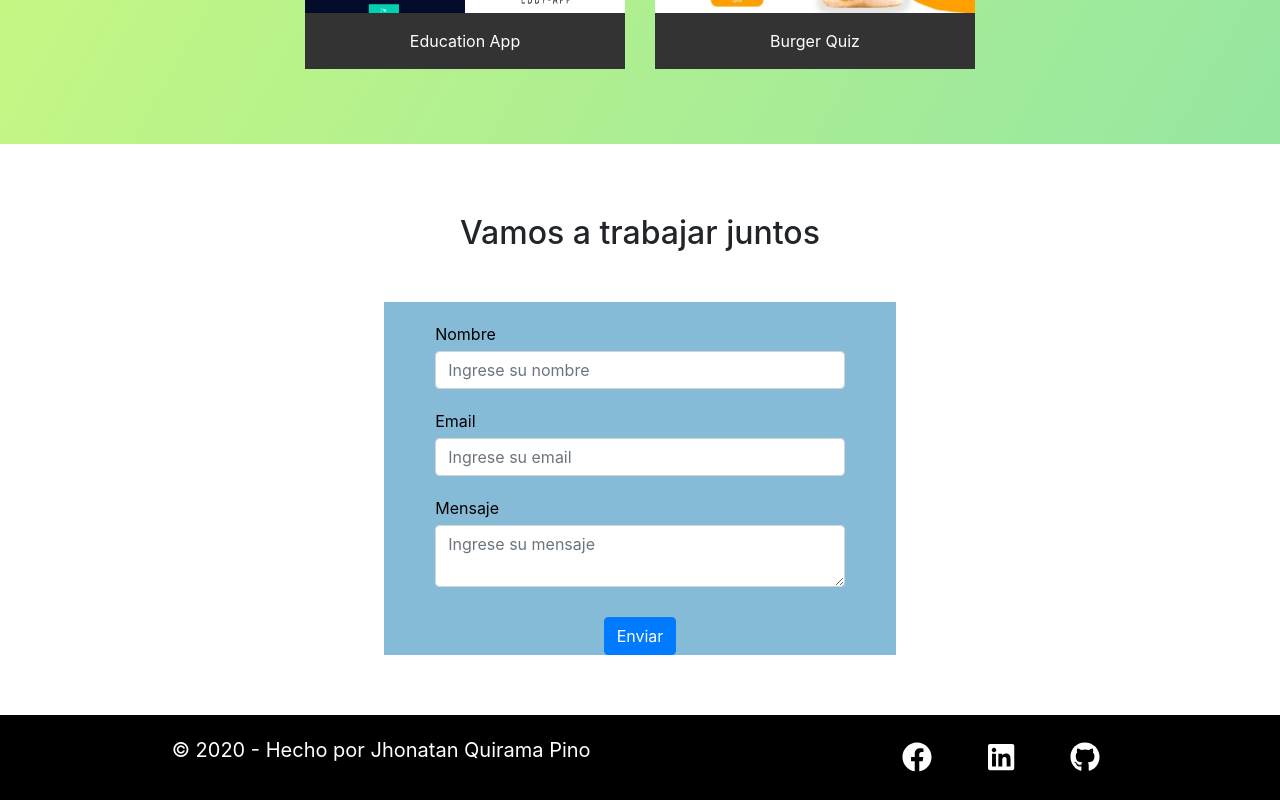
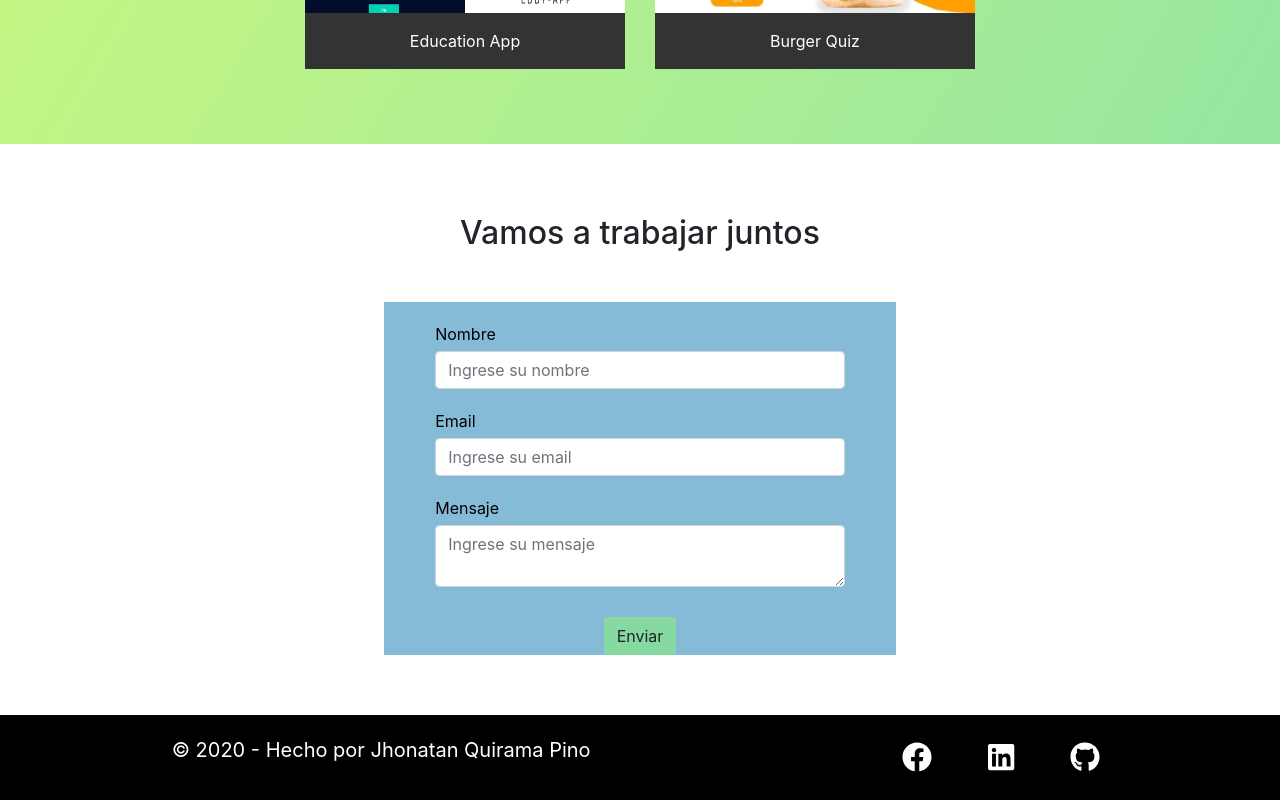
Before and after one commit to kira4489/PortafolioViejo, a React (Create React App) app: page / in a window 1280 px wide. Shown: the part 2175-2975 px from the top of the page. Built offline with nearby package versions, Linux system fonts and the light colour scheme.

Commit message:
cambiando color del boton

```diff
--- a/src/Components/Contact/Contact.css
+++ b/src/Components/Contact/Contact.css
@@ -39,6 +39,7 @@
   margin: 0 auto;
   margin-top: 30px;
   margin-bottom: 20px;
+  background: #86D9A1;
 }
 
 label {
--- a/src/Components/Contact/Contact.jsx
+++ b/src/Components/Contact/Contact.jsx
@@ -39,7 +39,7 @@
                 className="form-control"
               />
             </div>
-            <button type="submit" className="btn btn-primary">
+            <button type="submit" className="btn">
               Enviar
             </button>
           </form>
```
